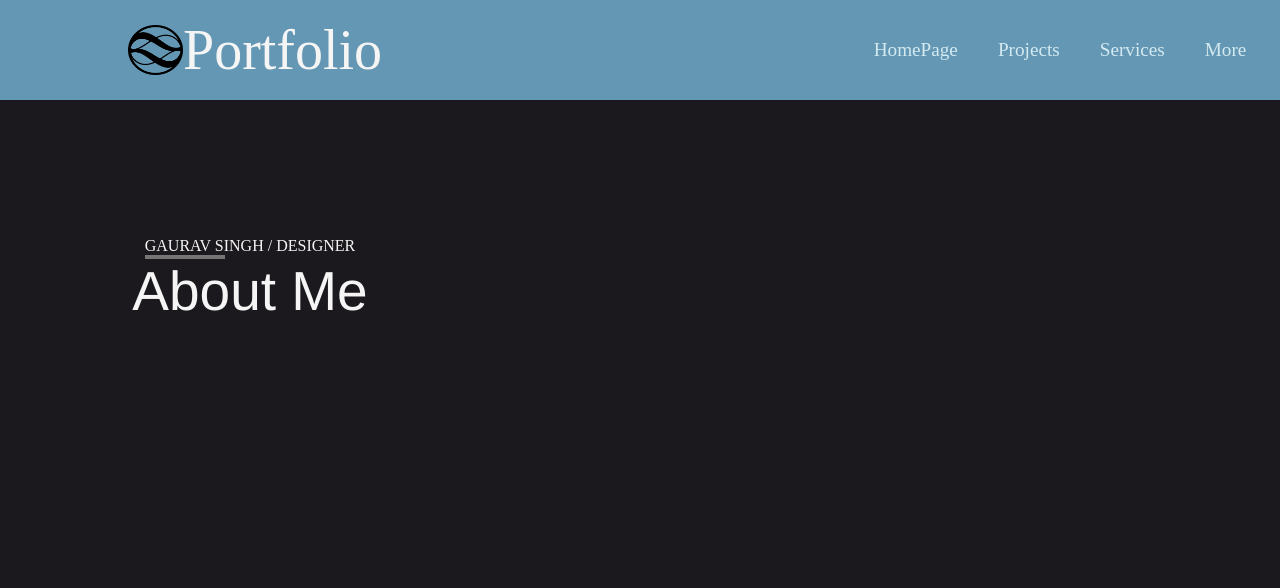
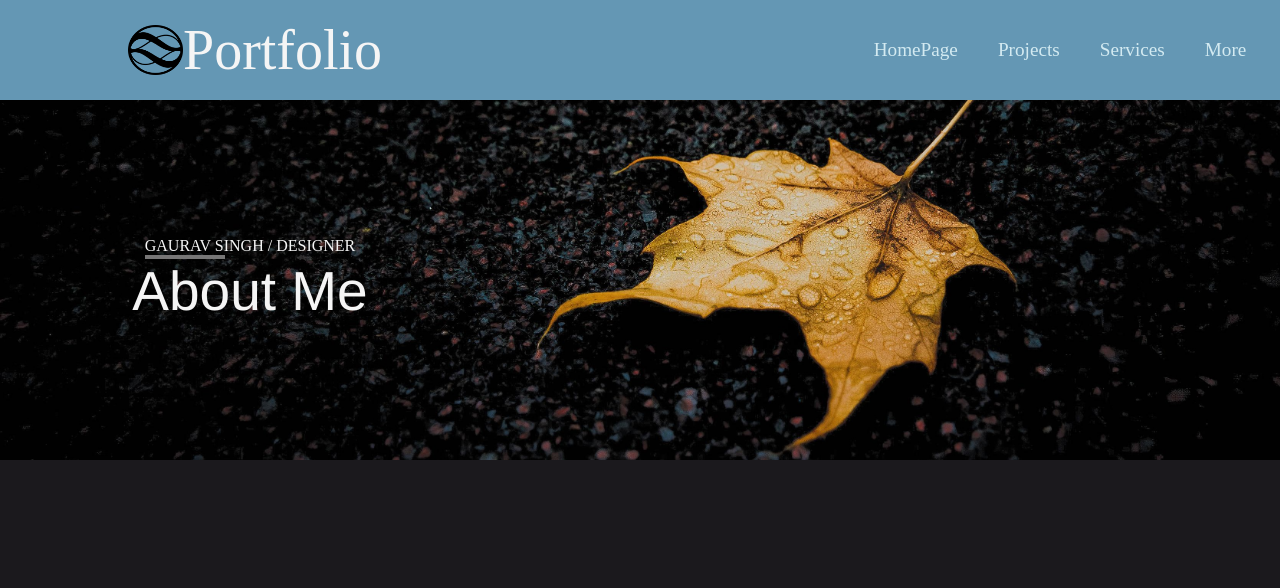
Before and after one commit to GauravSingh696/Sample-of-portfolio, a plain HTML site: page index.html in a window 1280 px wide. Shown: the top 588 px of the page. Drawn offline with Linux system fonts and the light colour scheme.

Commit message:
Initial commit

```diff
--- a/style.css
+++ b/style.css
@@ -74,7 +74,7 @@ a:hover
 
     width: 100%;
     height: 360px;
-    background-image: url(./leaf.jpg);
+    background-image: url(./images/leaf.jpg);
     position: sticky;
     background-size: cover;
     display: flex; box-sizing: border-box;
```
Also changed, not shown: images/leaf.jpg (added).
